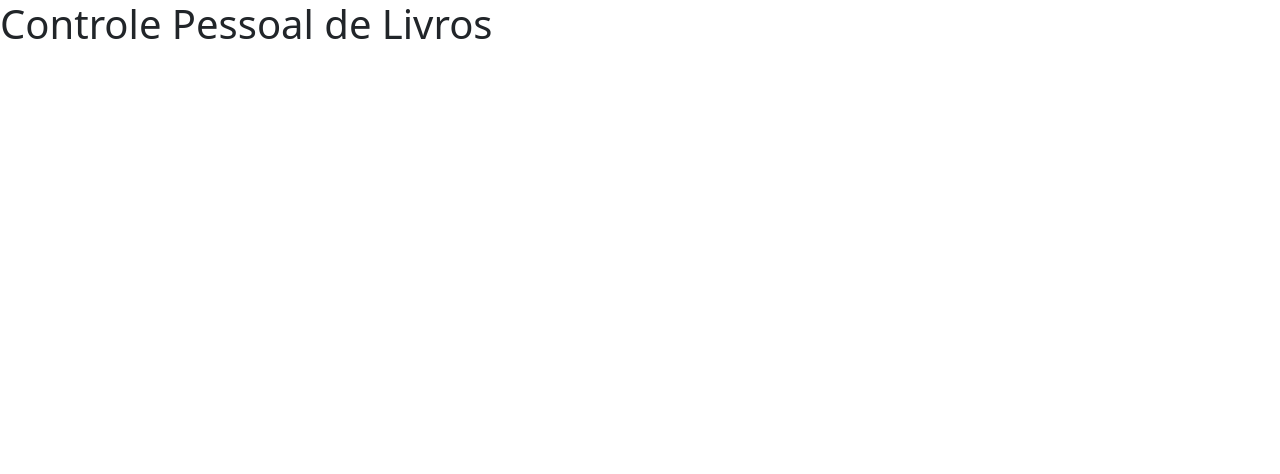
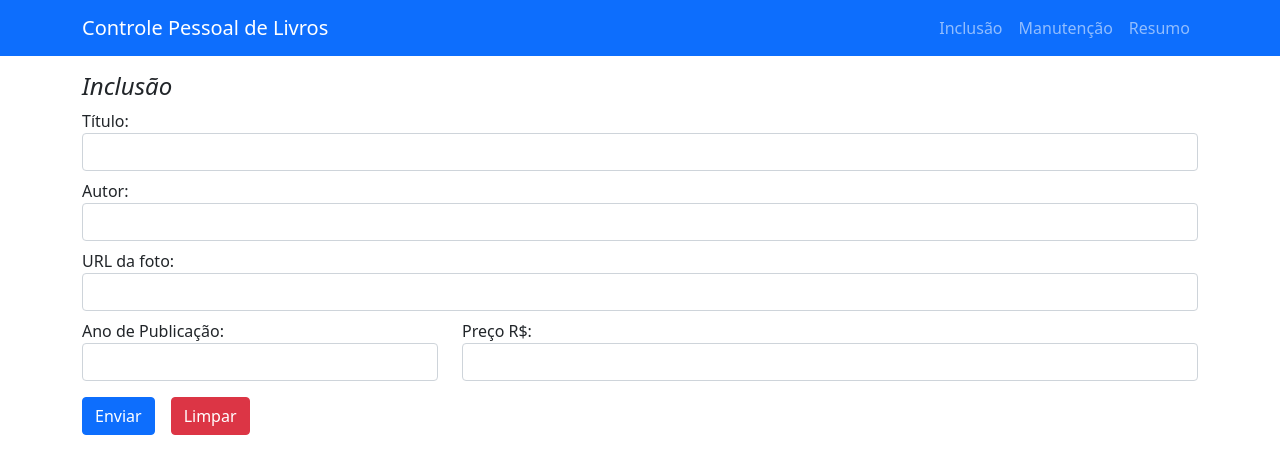
Before and after one commit to dacasfilipe/App-Controle-livros-nodejs-react-postgreSql-JWT, a React (Create React App) app in the folder reactjs/web-app/: page / in a window 1280 px wide. Shown: the top 474 px of the page. Built offline with nearby package versions, Linux system fonts and the light colour scheme.

Commit message:
inclusão dos componentes menusuperior e inclusao de livros

```diff
--- a/reactjs/web-app/src/App.js
+++ b/reactjs/web-app/src/App.js
@@ -1,5 +1,13 @@
+import MenuSuperior from "./components/MenuSuperior";
+import InclusaoLivros from "./components/InclusaoLivros";
+
 const App = () => {
-  return <h1>Controle Pessoal de Livros</h1>;
+  return (
+    <>
+      <MenuSuperior />
+      <InclusaoLivros />
+    </>
+  );
 
 }
 
--- /dev/null
+++ b/reactjs/web-app/src/components/InclusaoLivros.js
@@ -0,0 +1,40 @@
+const InclusaoLivros = () => {
+    return (
+        <div className="container">
+            <h4 className="fst-italic mt-3">Inclusão </h4>
+            <form>
+                <div className="form-group">
+                    <label htmlFor="titulo">Título:</label>
+                    <input type="text" className="form-control" id="titulo" required autofocus/>
+                </div>
+                <div className="form-group mt-2">
+                    <label htmlFor="autor">Autor:</label>
+                    <input type="text" className="form-control" id="autor" required/>
+                </div>
+                <div className="form-group mt-2">
+                    <label htmlFor="foto">URL da foto:</label>
+                    <input type="url" className="form-control" id="foto" required/>
+                </div>
+                <div className="row mt-2">
+                    <div className="col-sm-4">
+                        <div className="form-group">
+                            <label htmlFor="ano">Ano de Publicação:</label>
+                            <input type="number" className="form-control" id="ano" required/>
+                        </div>
+                    </div>
+                    <div className="col-sm-8">
+                        <div className="form-group">
+                            <label htmlFor="preco">Preço R$:</label>
+                            <input type="number" className="form-control" id="preco" step="0.01" required/>
+                        </div>
+                    </div>
+                </div>
+                <input type="submit" className="btn btn-primary mt-3" value="Enviar"/>
+                <input type="reset" className="btn btn-danger mt-3 ms-3" value="Limpar"/>
+            </form>
+            <div className="alert"></div>
+        </div>
+    );
+};
+
+export default InclusaoLivros;
--- /dev/null
+++ b/reactjs/web-app/src/components/MenuSuperior.js
@@ -0,0 +1,22 @@
+const MenuSuperior = () => {
+    return (
+        <nav className="navbar navbar-expand-sm bg-primary navbar-dark stick-top">
+            <div className="container">
+                <a className="navbar-brand" href="#">Controle Pessoal de Livros</a>
+                <ul className="navbar-nav">
+                    <li>
+                        <a className="nav-link" href="#">Inclusão</a>
+                    </li>
+                    <li>
+                        <a className="nav-link" href="#">Manutenção</a>
+                    </li>
+                    <li>
+                        <a className="nav-link" href="#">Resumo</a>
+                    </li>
+                </ul>
+            </div>
+        </nav>
+    );
+};
+
+export default MenuSuperior;
--- a/reactjs/web-app/src/index.js
+++ b/reactjs/web-app/src/index.js
@@ -1,8 +1,6 @@
 import React from 'react';
-import ReactDOM from 'react-dom/client';
-//import './index.css';
+import ReactDOM from 'react-dom';
 import App from './App';
-import reportWebVitals from './reportWebVitals';
 
 const root = ReactDOM.createRoot(document.getElementById('root'));
 root.render(
@@ -10,8 +8,3 @@ root.render(
     <App />
   </React.StrictMode>
 );
-
-// If you want to start measuring performance in your app, pass a function
-// to log results (for example: reportWebVitals(console.log))
-// or send to an analytics endpoint. Learn more: https://bit.ly/CRA-vitals
-reportWebVitals();
```
